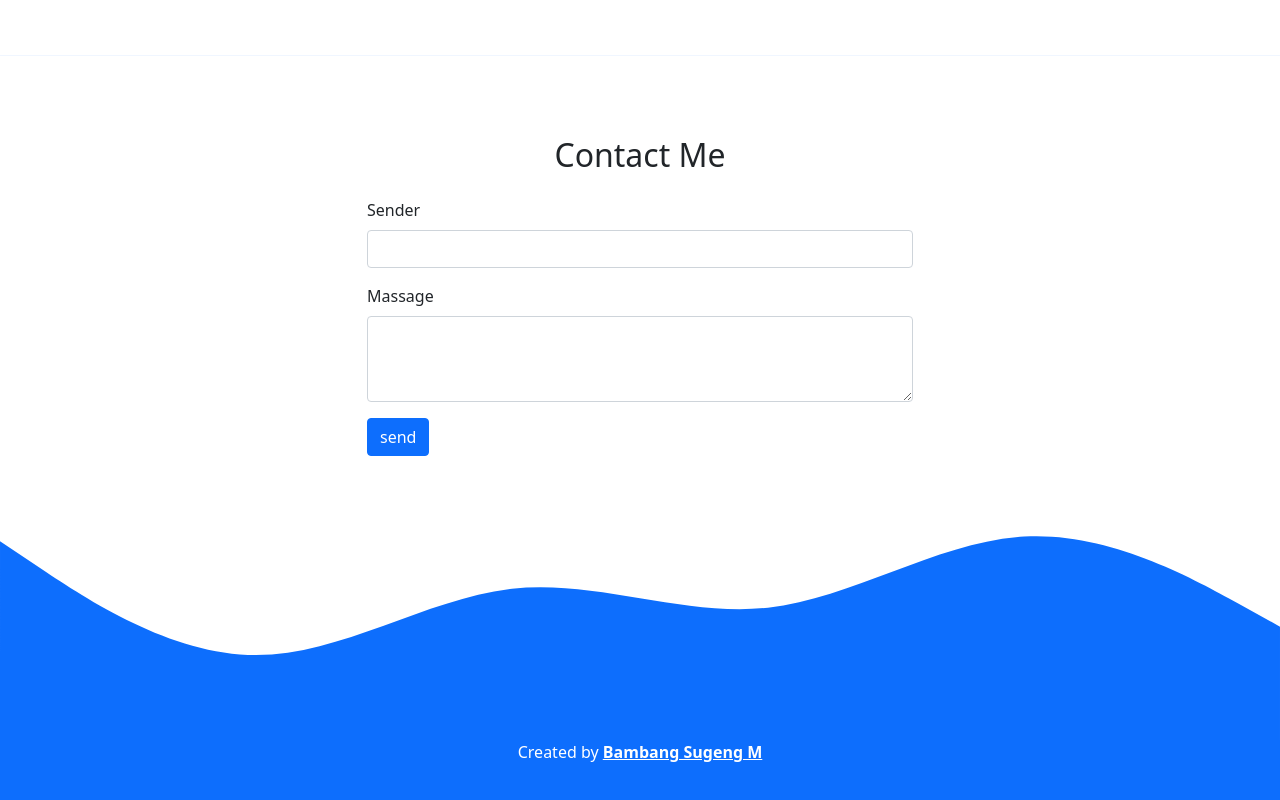
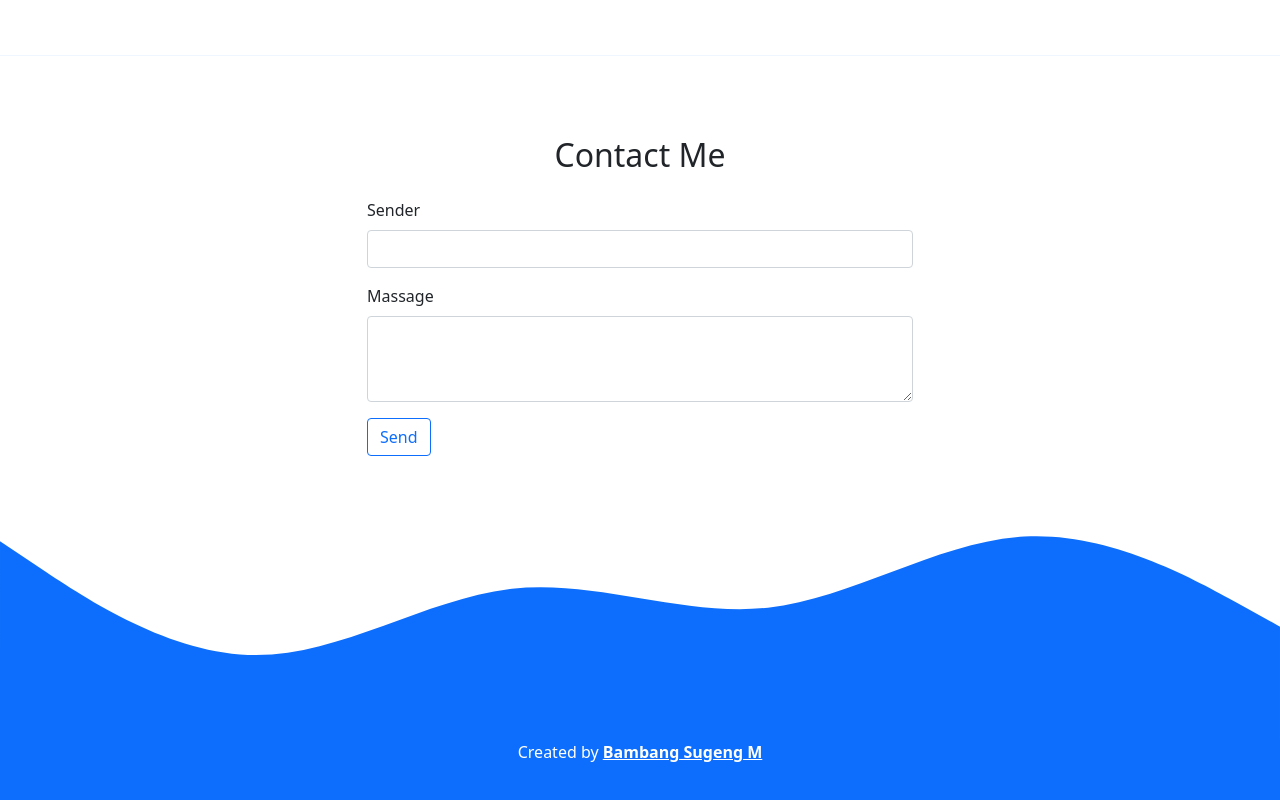
Before and after one commit to SugengMars/SugengMars.github.io, a plain HTML site: page index.html in a window 1280 px wide. Shown: the part 2536-3336 px from the top of the page. Drawn offline with nearby package versions, Linux system fonts and the light colour scheme.

Commit message:
add send wa in contact

```diff
--- a/index.html
+++ b/index.html
@@ -144,7 +144,7 @@
                             <label for="pesan" class="form-label">Massage</label>
                             <textarea class="form-control" id="pesan" rows="3"></textarea>
                           </div>
-                          <a href="https://wa.me/6282129224312?text=Haiii...%20Haii%20Bambang%20Sugeng%20Marsudianto!!!%0ANama%20saya%0A30$"><button type="submit" class="btn btn-primary">send</button></a>
+                          <a class="btn btn-outline-primary" href="https://wa.me/6282129224312?text=Haiii...%20Haii%20Bambang%20Sugeng%20Marsudianto!!!%0ANama%20saya%0A30$" role="button">Send</a>
                       </form>
                 </div>
             </div>
```
